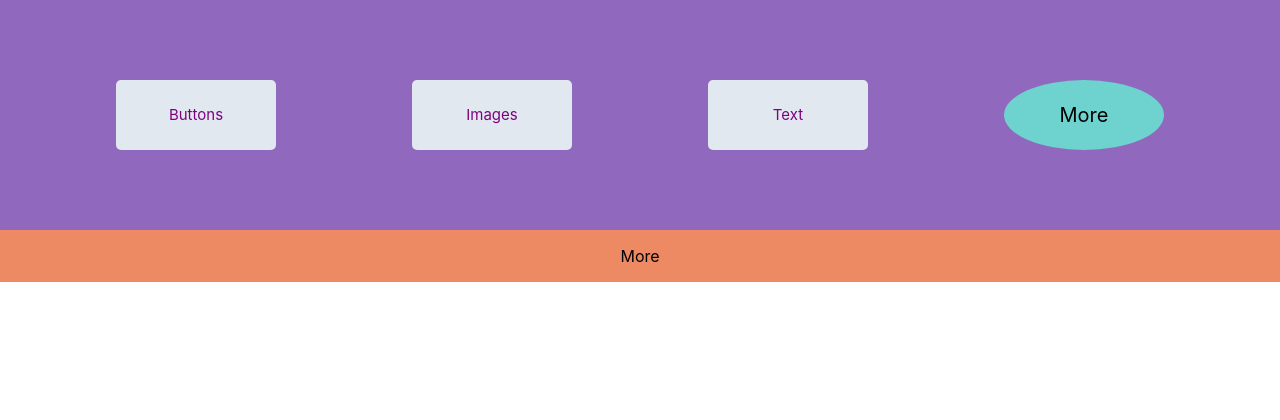
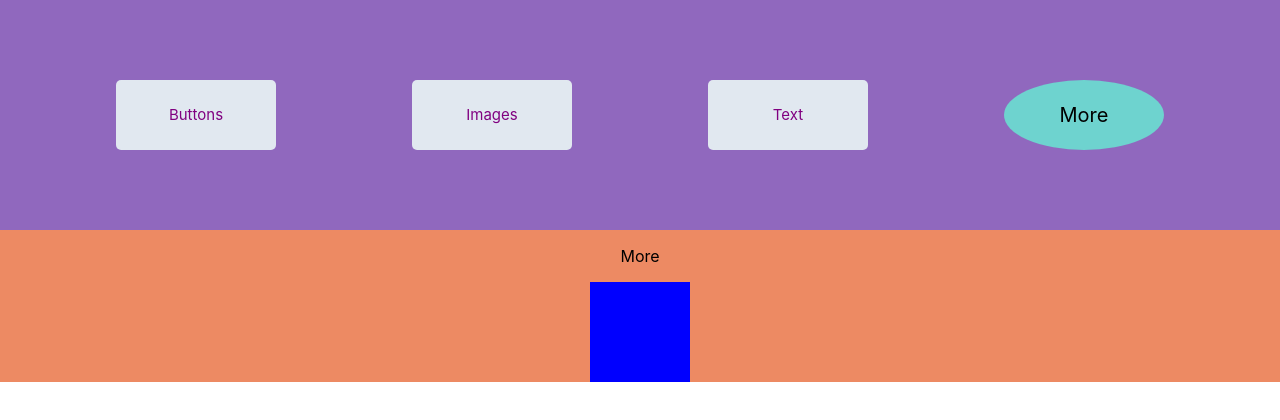
Before and after one commit to SorinC6/CSS-Animation-with-React, a React (Create React App) app in the folder animate-app/: page /more in a window 1280 px wide. Shown: the top 420 px of the page. Built offline with nearby package versions, Linux system fonts and the light colour scheme.

Commit message:
added keyfram animation

```diff
--- a/animate-app/src/components/More/More.jsx
+++ b/animate-app/src/components/More/More.jsx
@@ -5,6 +5,7 @@ const More = () => {
   return (
     <Container>
       <p>More</p>
+      <DivWrapper />
     </Container>
   );
 };
@@ -14,9 +15,29 @@ export default More;
 const Container = styled.div`
   display: flex;
   flex-wrap: wrap;
+  flex-direction: column;
   justify-content: space-evenly;
   align-items: center;
   max-width: 100%;
   background-color: #ed8a63;
   margin: 0 auto;
 `;
+
+const DivWrapper = styled.div`
+  width: 100px;
+  height: 100px;
+  background-color: blue;
+  animation-name: moving;
+  animation-duration: 4s;
+  @keyframes moving {
+    0% {
+      transform: translateX(-1000px);
+    }
+    20% {
+      transform: translateX(0);
+    }
+    100% {
+      transform: translateY(-100px);
+    }
+  }
+`;
```
